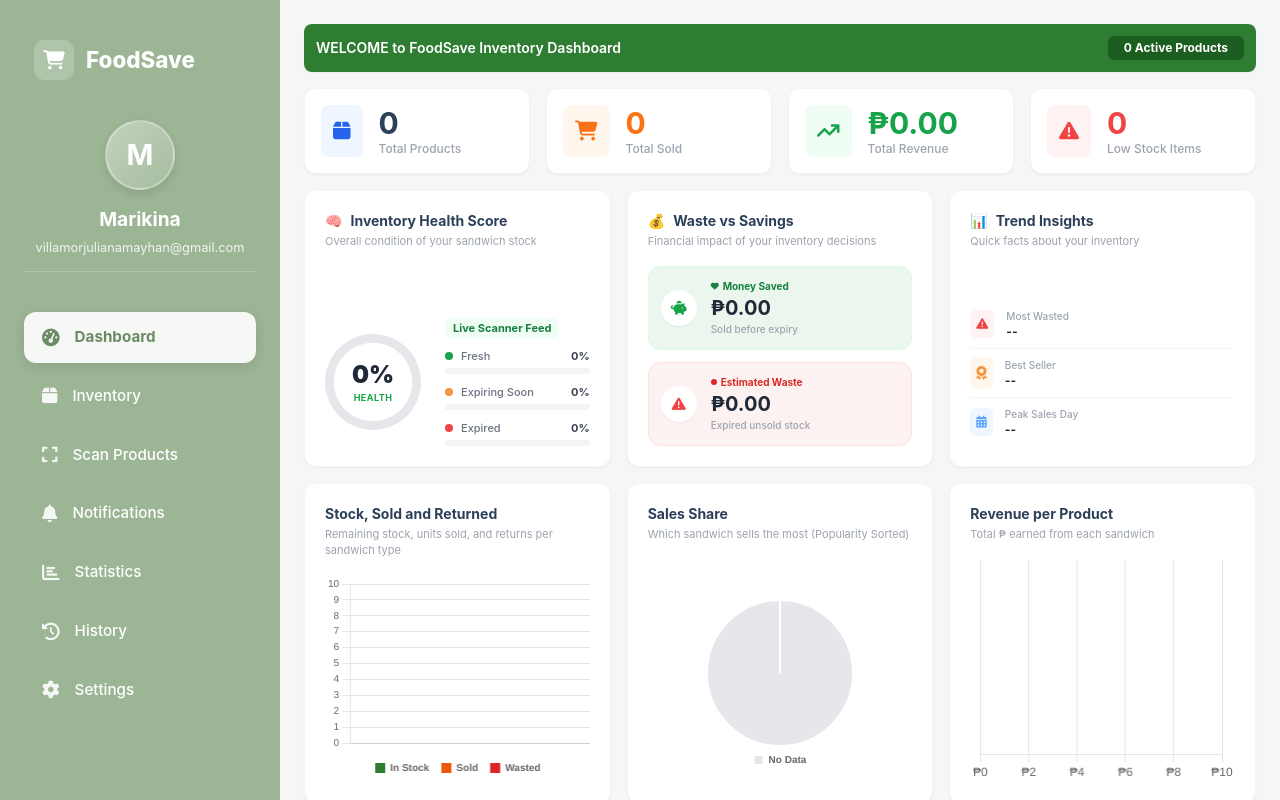
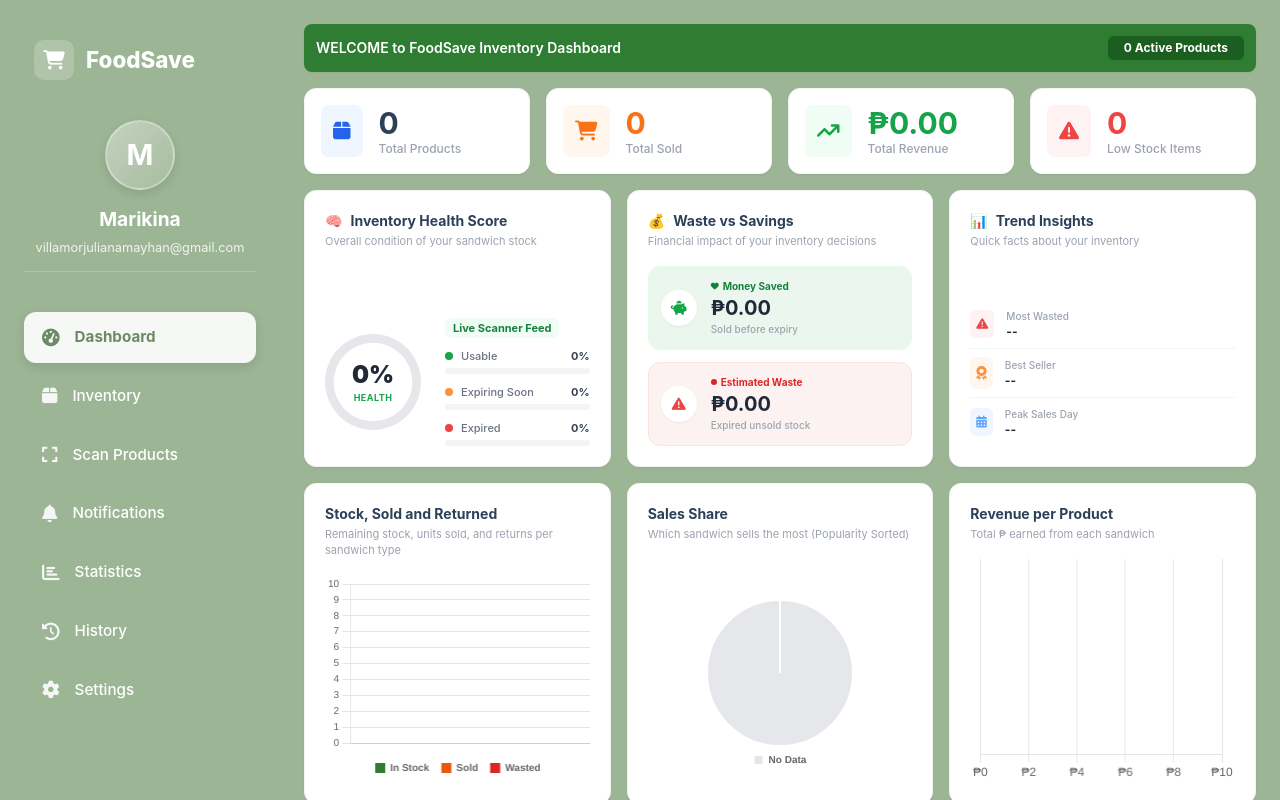
Before and after one commit to mtrsvn/foodsave, a PHP site: page /dashboard.php in a window 1280 px wide. Run offline with PHP 8.4, Linux system fonts and the light colour scheme; a user stored in the database is signed in; data comes from the database, SQL or seed files in the repository; data that the repository does not hold is empty; some libraries are stand-ins or nearby versions.

Commit message:
style: update dashboard background color and rename fresh label to usable

```diff
--- a/dashboard.php
+++ b/dashboard.php
@@ -163,7 +163,7 @@ if (isset($_GET['ajax']) && $_GET['ajax'] == '1') {
     <link rel="stylesheet" href="css/style.css">
     <link rel="stylesheet" href="css/inventory.css">
 </head>
-<body class="bg-[#f4f7f6] text-gray-700">
+<body class="bg-[#9cb594] text-gray-700">
 
     <?php include 'sidebar.php'; ?>
 
@@ -227,7 +227,7 @@ if (isset($_GET['ajax']) && $_GET['ajax'] == '1') {
                     <div class="bg-green-50 text-green-700 font-bold text-[11px] px-2 py-0.5 rounded-md w-max flex items-center">Live Scanner Feed</div>
                     <div>
                         <div class="flex justify-between text-gray-500 text-[11px] font-medium mb-1">
-                            <span><span class="w-2 h-2 rounded-full bg-green-600 mr-2 inline-block"></span>Fresh</span>
+                            <span><span class="w-2 h-2 rounded-full bg-green-600 mr-2 inline-block"></span>Usable</span>
                             <span id="val-fresh-pct" class="font-bold text-gray-700"><?= $fresh_percentage ?>%</span>
                         </div>
                         <div class="w-full bg-gray-100 h-1.5 rounded-full"><div id="bar-fresh" class="bg-green-600 h-1.5 rounded-full transition-all duration-500" style="width: <?= $fresh_percentage ?>%"></div></div>
```
